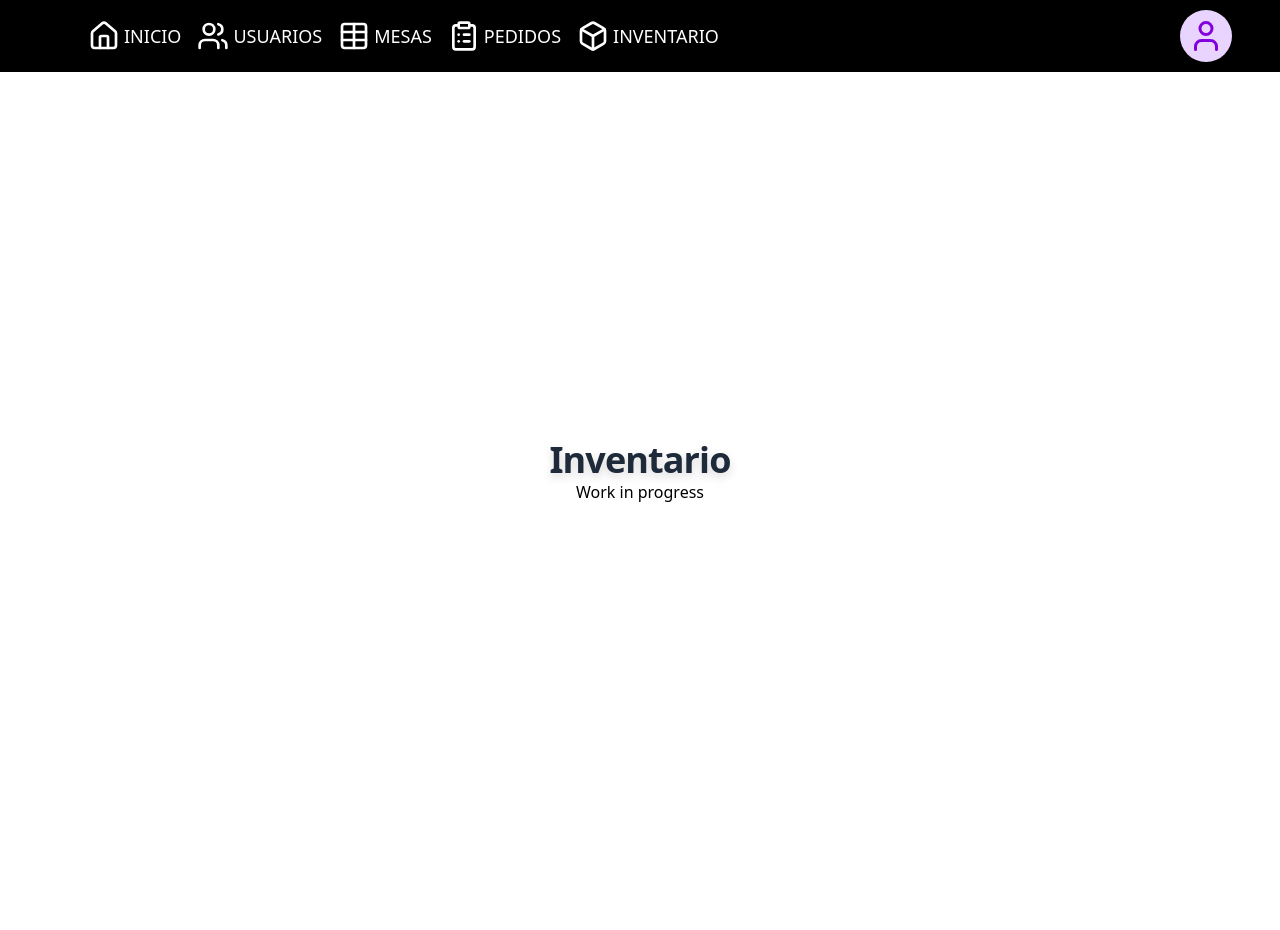
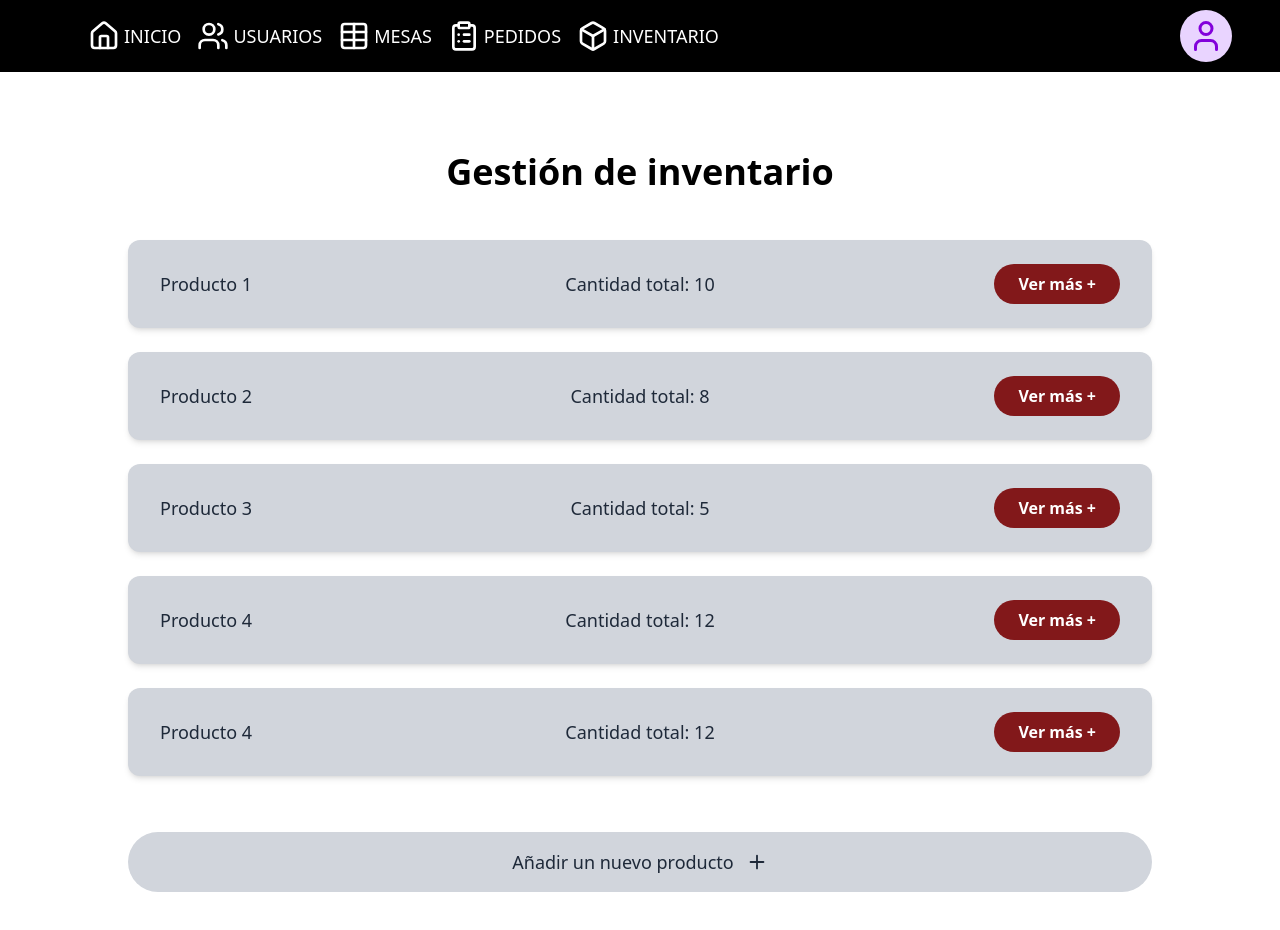
Before and after one commit to I-S-F-D-y-T-N-27-Software-Restaurante/React-Front-End, a Next.js app: page /inventario in a window 1280 px wide. Shown: the top 930 px of the page. Before the commit the page ends 872 px from the top, so only its background shows below. Built offline with nearby package versions, Linux system fonts and the light colour scheme.

Commit message:
Implementacion de funcionalidad en mesas y creacion de la vista inventario

```diff
--- a/app/inventario/page.tsx
+++ b/app/inventario/page.tsx
@@ -1,16 +1,56 @@
-import Link from "next/link";
+import React from "react";
+import { Plus } from "lucide-react";
 import { Navbar } from "@/components/Navbar";
 
-export default function Page() {
+interface Product {
+  id: number;
+  name: string;
+  total: number;
+}
+
+const InventoryPage: React.FC = () => {
+  const products: Product[] = [
+    { id: 1, name: "Producto 1", total: 10 },
+    { id: 2, name: "Producto 2", total: 8 },
+    { id: 3, name: "Producto 3", total: 5 },
+    { id: 4, name: "Producto 4", total: 12 },
+    { id: 5, name: "Producto 4", total: 12 },
+  ];
+
   return (
     <>
       <Navbar />
-      <main className="min-h-screen bg-white flex items-center justify-center align-center flex-col">
-        <h1 className="text-4xl font-black text-gray-800 tracking-tight drop-shadow-lg">
-          Inventario
-        </h1>
-        <h2>Work in progress</h2>
-      </main>
+    <div className="min-h-screen flex flex-col items-center justify-start py-20 bg-white">
+      <h1 className="text-4xl font-semibold mb-12 text-center">
+        Gestión de inventario
+      </h1>
+
+      <div className="w-full max-w-5xl flex flex-col gap-6">
+        {products.map((product) => (
+          <div
+            key={product.id}
+            className="flex items-center justify-between bg-gray-300 rounded-xl px-8 py-6 shadow-md text-lg font-medium text-gray-800"
+          >
+            <div className="w-1/3 text-left">{product.name}</div>
+            <div className="w-1/3 text-center">
+              Cantidad total: {product.total}
+            </div>
+            <div className="w-1/3 text-right">
+              <button className="bg-red-900 hover:bg-red-500 cursor-pointer text-white px-6 py-2 rounded-full text-base font-semibold transition">
+                Ver más +
+              </button>
+            </div>
+          </div>
+        ))}
+
+        <button className=" cursor-pointer flex items-center justify-center gap-3 bg-gray-300 rounded-full py-4 text-lg font-medium text-gray-800 hover:bg-gray-400 transition mt-8">
+          Añadir un nuevo producto
+          <Plus size={22} />
+        </button>
+      </div>
+    </div>
     </>
   );
-}
+};
+
+export default InventoryPage;
--- a/components/Mesas.tsx
+++ b/components/Mesas.tsx
@@ -1,6 +1,7 @@
 "use client";
 
 import { useState } from "react";
+import { Trash2 } from "lucide-react";
 
 type Table = {
   id: number;
@@ -8,6 +9,7 @@ type Table = {
   status: "Libre" | "Ocupado";
   waiter?: string;
   items?: string[];
+  isNew?: boolean;
 };
 
 const initialTables: Table[] = [
@@ -28,23 +30,37 @@ export function RestaurantTable() {
 
   const closePopup = () => setSelectedTable(null);
 
+
   const addTable = () => {
     const nextNumber =
       tables.length > 0 ? Math.max(...tables.map((t) => t.number)) + 1 : 1;
     const nextId =
       tables.length > 0 ? Math.max(...tables.map((t) => t.id)) + 1 : 1;
+
     const newTable: Table = {
       id: nextId,
       number: nextNumber,
       status: "Libre",
       items: [],
+      isNew: true,
     };
-    setTables([...tables, newTable]);
+
+    setSelectedTable(newTable);
   };
 
   const updateTable = (updated: Table) => {
-    setTables(tables.map((t) => (t.id === updated.id ? updated : t)));
-    setSelectedTable(updated);
+    if (updated.isNew) {
+      setTables([...tables, { ...updated, isNew: false }]);
+    } else {
+
+      setTables(tables.map((t) => (t.id === updated.id ? updated : t)));
+    }
+    setSelectedTable(null);
+  };
+
+  const deleteTable = (id: number) => {
+    setTables(tables.filter((t) => t.id !== id));
+    setSelectedTable(null);
   };
 
   return (
@@ -66,7 +82,7 @@ export function RestaurantTable() {
           className="p-24 rounded-lg bg-gray-400 cursor-pointer text-center text-white flex items-center justify-center border-2 border-dashed border-gray-600 hover:bg-gray-500 transition"
           onClick={addTable}
         >
-          Add table
+          Agregar Mesa
         </div>
       </div>
 
@@ -75,6 +91,7 @@ export function RestaurantTable() {
           table={selectedTable}
           onClose={closePopup}
           onUpdate={updateTable}
+          onDelete={deleteTable}
         />
       )}
     </div>
@@ -85,9 +102,10 @@ type TablePopupProps = {
   table: Table;
   onClose: () => void;
   onUpdate: (table: Table) => void;
+  onDelete: (id: number) => void;
 };
 
-function TablePopup({ table, onClose, onUpdate }: TablePopupProps) {
+function TablePopup({ table, onClose, onUpdate, onDelete }: TablePopupProps) {
   const [status, setStatus] = useState<"Libre" | "Ocupado">(table.status);
   const [waiter, setWaiter] = useState(table.waiter || "");
   const [itemInput, setItemInput] = useState("");
@@ -95,6 +113,7 @@ function TablePopup({ table, onClose, onUpdate }: TablePopupProps) {
 
   const toggleStatus = () =>
     setStatus(status === "Libre" ? "Ocupado" : "Libre");
+
   const addItem = () => {
     if (itemInput.trim() === "") return;
     const newItems = [...items, itemInput.trim()];
@@ -106,13 +125,31 @@ function TablePopup({ table, onClose, onUpdate }: TablePopupProps) {
     onUpdate({ ...table, status, waiter, items });
   };
 
+  const handleDelete = () => {
+    if (table.isNew) {
+      onClose();
+    } else if (window.confirm(`¿Eliminar mesa ${table.number}?`)) {
+      onDelete(table.id);
+    }
+  };
+
   return (
-    <div className="fixed inset-0 bg-black/80  flex items-center justify-center z-50">
-      <div className="bg-white p-6 rounded-lg min-w-[300px] w-full max-w-md space-y-4">
-        <h2 className="text-2xl font-bold text-center">MESA {table.number}</h2>
+    <div className="fixed inset-0 bg-black/80 flex items-center justify-center z-50">
+      <div className="bg-white p-6 rounded-lg min-w-[300px] w-full max-w-md space-y-4 relative">
+        <button
+          onClick={handleDelete}
+          className="absolute top-3 right-3 text-gray-500 hover:text-red-600"
+          title="Eliminar mesa"
+        >
+          <Trash2 size={22} />
+        </button>
+
+        <h2 className="text-2xl font-bold text-center">
+          {table.isNew ? "NUEVA MESA" : `MESA ${table.number}`}
+        </h2>
 
         <div className="flex justify-between items-center">
-          <span>Status:</span>
+          <span>Estado:</span>
           <button
             onClick={toggleStatus}
             className={`px-4 py-2 rounded text-white ${
@@ -124,13 +161,13 @@ function TablePopup({ table, onClose, onUpdate }: TablePopupProps) {
         </div>
 
         <div className="flex flex-col">
-          <label className="mb-1">Waiter:</label>
+          <label className="mb-1">Mozo:</label>
           <select
             value={waiter}
             onChange={(e) => setWaiter(e.target.value)}
             className="border rounded px-2 py-1"
           >
-            <option value="">Select waiter</option>
+            <option value="">Seleccionar mozo</option>
             {waiters.map((w) => (
               <option key={w} value={w}>
                 {w}
@@ -140,26 +177,26 @@ function TablePopup({ table, onClose, onUpdate }: TablePopupProps) {
         </div>
 
         <div className="flex flex-col">
-          <label className="mb-1">Add item (food/drink):</label>
+          <label className="mb-1">Agregar pedido (comida/bebida):</label>
           <div className="flex gap-2">
             <input
               value={itemInput}
               onChange={(e) => setItemInput(e.target.value)}
               className="border rounded px-2 py-1 flex-1"
-              placeholder="Item name"
+              placeholder="Nombre del pedido"
             />
             <button
               onClick={addItem}
               className="bg-blue-500 text-white px-4 py-1 rounded"
             >
-              Add
+              Agregar
             </button>
           </div>
         </div>
 
         {items.length > 0 && (
           <div>
-            <h3 className="font-semibold mb-1">Current items:</h3>
+            <h3 className="font-semibold mb-1">Pedido actual:</h3>
             <ul className="list-disc list-inside">
               {items.map((item, i) => (
                 <li key={i}>{item}</li>
@@ -173,13 +210,13 @@ function TablePopup({ table, onClose, onUpdate }: TablePopupProps) {
             onClick={saveChanges}
             className="bg-blue-500 text-white px-4 py-2 rounded hover:bg-blue-700 active:bg-blue-900"
           >
-            Save
+            Guardar
           </button>
           <button
             onClick={onClose}
             className="bg-gray-400 text-white px-4 py-2 rounded"
           >
-            Close
+            Cerar
           </button>
         </div>
       </div>
```
